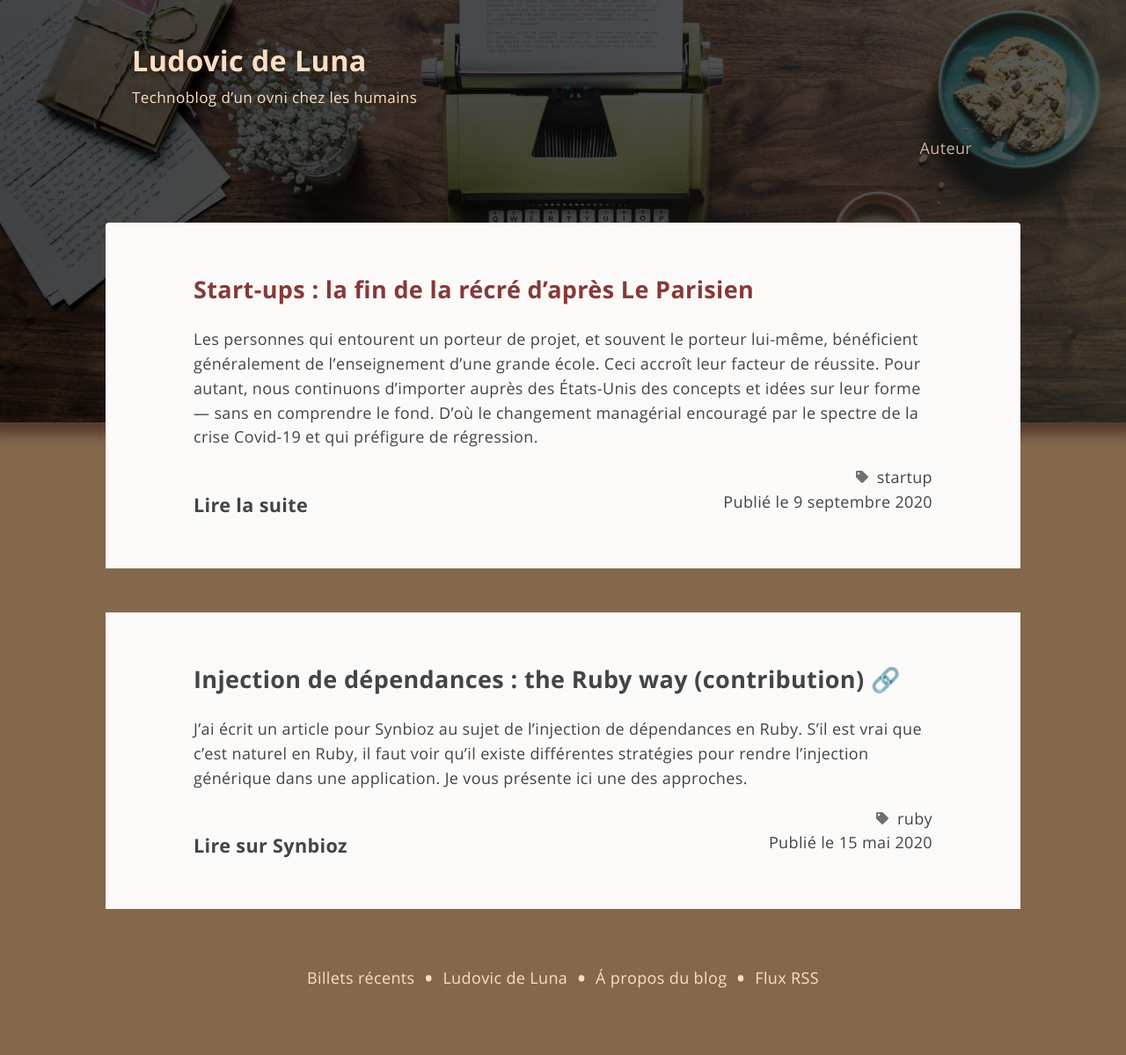
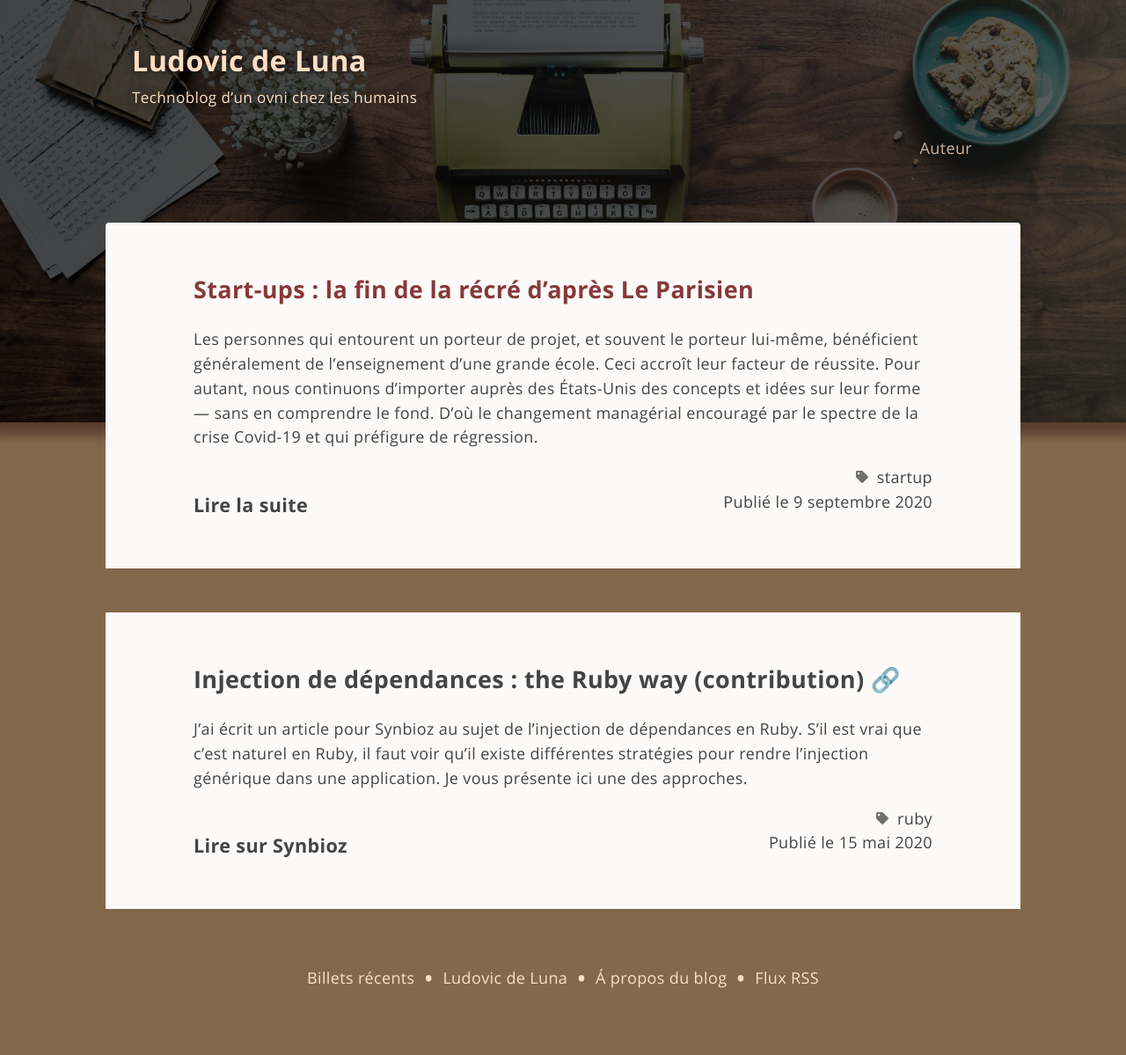
Before and after one commit to ludovicdeluna/blog.fr, a Jekyll site: the page built from index.md, in a window 1280 px wide. Shown: the whole page at 88% size. Built offline with Jekyll 4.4.1, drawn with Linux system fonts in a browser that asks for light colours.

Commit message:
adjustments

```diff
--- a/_config.yml
+++ b/_config.yml
@@ -43,6 +43,7 @@ exclude:
   - LICENCE
   - README.md
   - doc/
+  - bin/
 #   - .sass-cache/
 #   - .jekyll-cache/
 #   - gemfiles/
--- a/assets/css/screen.scss
+++ b/assets/css/screen.scss
@@ -22,7 +22,7 @@ header.central-block {
   background-image: url("{{ 'assets/images/banner-typewriter.jpg' | absolute_url }}");
   background-repeat: no-repeat;
   background-size: cover;
-  // background-position: 0 -250px;
+  background-position: 0 50%;
   // background-position: 0 70%;
   width: 100%;
   height: 480px;
```
Also changed, not shown: assets/images/banner-typewriter.jpg.
